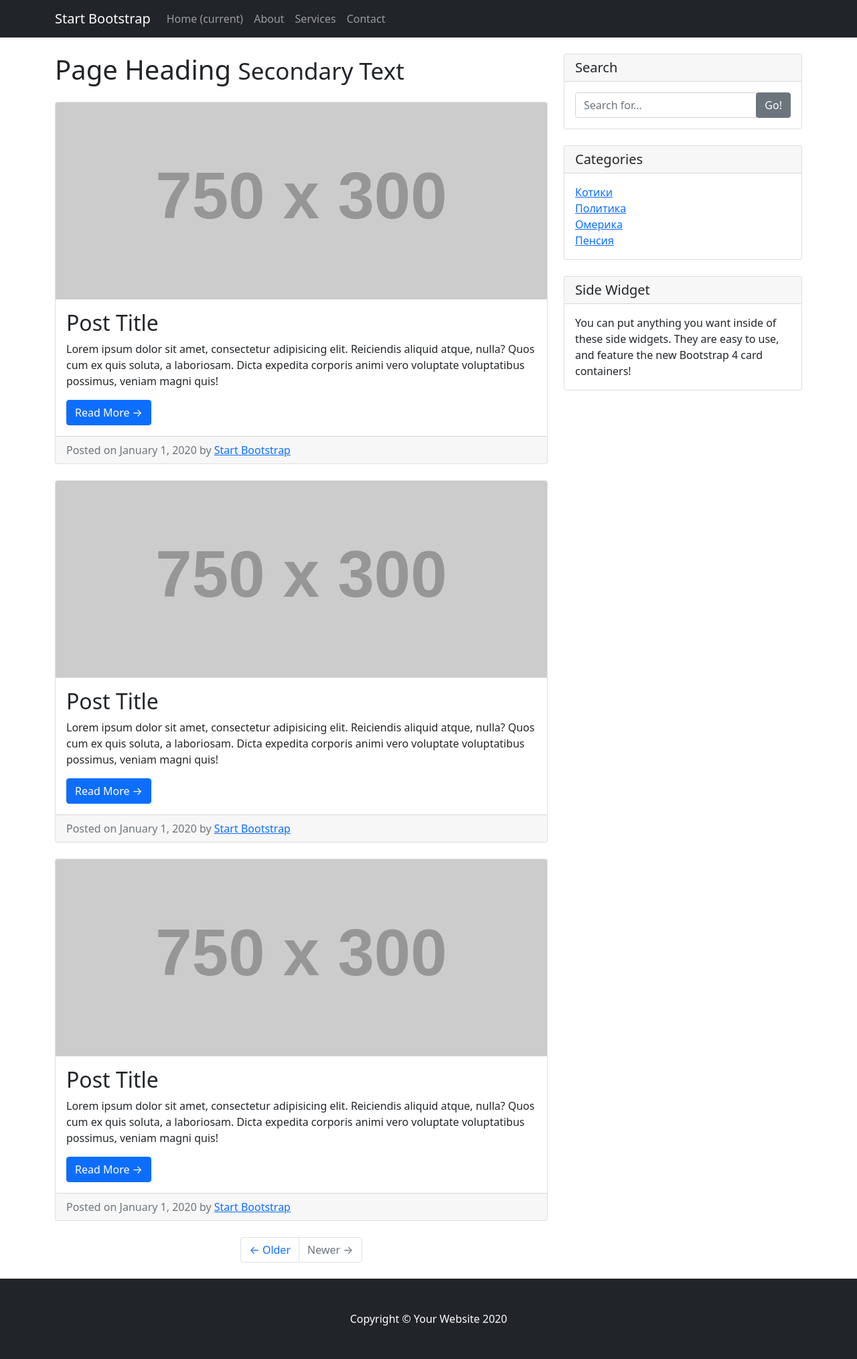
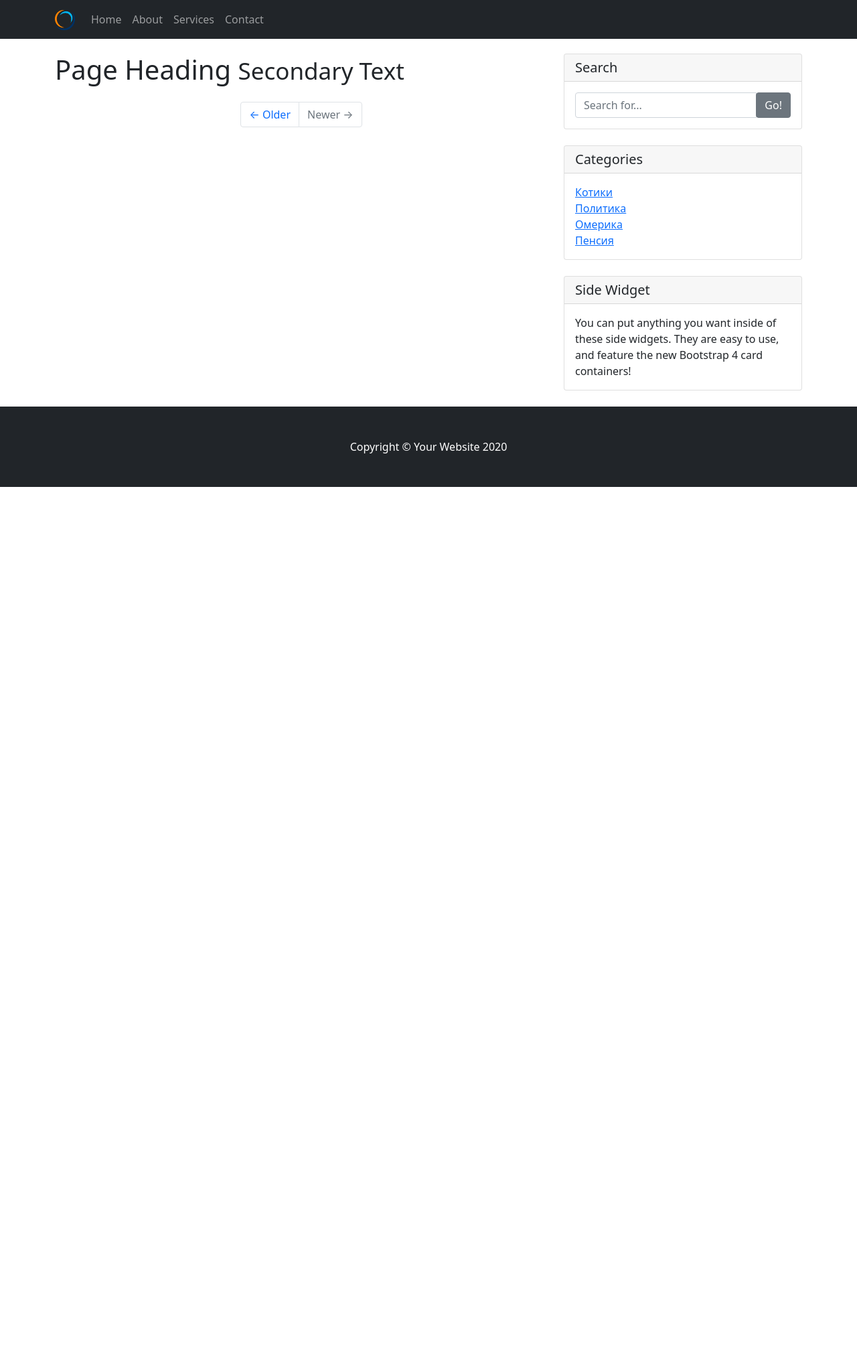
Before and after one commit to pavelk123/News_page, a Django app: page / in a window 1280 px wide. Shown: the whole page at 67% size. After the commit the page ends 727 px from the top, so only its background shows below. Run offline with Django 3.2, Linux system fonts and the light colour scheme; grey boxes labelled with a size stand in for pictures from a placeholder-image service; some libraries are stand-ins or nearby versions.

Commit message:
pre-alpha 0.1

```diff
--- /dev/null
+++ b/news_list/event/static/event/css/style.css
@@ -0,0 +1,6 @@
+.card-text{
+
+    white-space: nowrap;
+    overflow: hidden;
+    text-overflow: ellipsis;
+;}
--- a/news_list/event/templates/event/base.html
+++ b/news_list/event/templates/event/base.html
@@ -1,3 +1,4 @@
+{% load static %}
 <!DOCTYPE html>
 <html lang="en">
 
@@ -7,9 +8,11 @@
   <meta name="viewport" content="width=device-width, initial-scale=1, shrink-to-fit=no">
   <meta name="description" content="">
   <meta name="author" content="">
+{% block title %}
+  <title>{{title}}</title>
+<link type="text/css" href="{% static 'event/css/style.css' %} " rel="stylesheet" />
 
-  <title>Blog Home - Start Bootstrap Template</title>
-
+  {% endblock%}
   <!-- Bootstrap core CSS -->
   <link href="https://cdn.jsdelivr.net/npm/bootstrap@5.0.0-beta1/dist/css/bootstrap.min.css" rel="stylesheet" integrity="sha384-giJF6kkoqNQ00vy+HMDP7azOuL0xtbfIcaT9wjKHr8RbDVddVHyTfAAsrekwKmP1" crossorigin="anonymous">
 
@@ -28,15 +31,15 @@
   <!-- Navigation -->
   <nav class="navbar navbar-expand-lg navbar-dark bg-dark fixed-top">
     <div class="container">
-      <a class="navbar-brand" href="#">Start Bootstrap</a>
+      <a class="navbar-brand" href="#"><img width="30px" src="{% static 'event/media/logo.png' %}"></a>
       <button class="navbar-toggler" type="button" data-toggle="collapse" data-target="#navbarResponsive" aria-controls="navbarResponsive" aria-expanded="false" aria-label="Toggle navigation">
         <span class="navbar-toggler-icon"></span>
       </button>
       <div class="collapse navbar-collapse" id="navbarResponsive">
         <ul class="navbar-nav ml-auto">
           <li class="nav-item active">
-            <a class="nav-link" href="#">Home
-              <span class="sr-only">(current)</span>
+            <a class="nav-link" href="{% url 'home' %}">Home
+              <!--span class="sr-only">(current)</--span-->
             </a>
           </li>
           <li class="nav-item">
@@ -57,6 +60,10 @@
   <div class="container">
 
     <div class="row">
+{% block content%}
+      <style>
+
+      </style>
 
       <!-- Blog Entries Column -->
       <div class="col-md-8">
@@ -64,48 +71,23 @@
         <h1 class="my-4">Page Heading
           <small>Secondary Text</small>
         </h1>
-
+        {% for post in posts%}
         <!-- Blog Post -->
         <div class="card mb-4">
-          <img class="card-img-top" src="http://placehold.it/750x300" alt="Card image cap">
+          <img class="card-img-top" src="{{ post.image.url}}" alt="Card image cap">
           <div class="card-body">
-            <h2 class="card-title">Post Title</h2>
-            <p class="card-text">Lorem ipsum dolor sit amet, consectetur adipisicing elit. Reiciendis aliquid atque, nulla? Quos cum ex quis soluta, a laboriosam. Dicta expedita corporis animi vero voluptate voluptatibus possimus, veniam magni quis!</p>
-            <a href="#" class="btn btn-primary">Read More &rarr;</a>
+            <h2 class="card-title">{{post.title}}</h2>
+            <p class="card-text">{{post.text}}</p>
+            <a href="{{ post.get_absolut_url }}" class="btn btn-primary">Read More &rarr;</a>
           </div>
           <div class="card-footer text-muted">
-            Posted on January 1, 2020 by
+            {{post.pub_date}}
             <a href="#">Start Bootstrap</a>
           </div>
         </div>
+        {% endfor %}
 
-        <!-- Blog Post -->
-        <div class="card mb-4">
-          <img class="card-img-top" src="http://placehold.it/750x300" alt="Card image cap">
-          <div class="card-body">
-            <h2 class="card-title">Post Title</h2>
-            <p class="card-text">Lorem ipsum dolor sit amet, consectetur adipisicing elit. Reiciendis aliquid atque, nulla? Quos cum ex quis soluta, a laboriosam. Dicta expedita corporis animi vero voluptate voluptatibus possimus, veniam magni quis!</p>
-            <a href="#" class="btn btn-primary">Read More &rarr;</a>
-          </div>
-          <div class="card-footer text-muted">
-            Posted on January 1, 2020 by
-            <a href="#">Start Bootstrap</a>
-          </div>
-        </div>
-
-        <!-- Blog Post -->
-        <div class="card mb-4">
-          <img class="card-img-top" src="http://placehold.it/750x300" alt="Card image cap">
-          <div class="card-body">
-            <h2 class="card-title">Post Title</h2>
-            <p class="card-text">Lorem ipsum dolor sit amet, consectetur adipisicing elit. Reiciendis aliquid atque, nulla? Quos cum ex quis soluta, a laboriosam. Dicta expedita corporis animi vero voluptate voluptatibus possimus, veniam magni quis!</p>
-            <a href="#" class="btn btn-primary">Read More &rarr;</a>
-          </div>
-          <div class="card-footer text-muted">
-            Posted on January 1, 2020 by
-            <a href="#">Start Bootstrap</a>
-          </div>
-        </div>
+{% endblock %}
 
         <!-- Pagination -->
         <ul class="pagination justify-content-center mb-4">
@@ -145,7 +127,7 @@
                   {% for cat in category %}
                     <li>
 
-                      <a href="{{cat.slug}}">{{cat.title}}</a>
+                      <a href="{% url 'cat' cat.slug%}">{{cat.title}}</a>
 
 
                     </li>
--- /dev/null
+++ b/news_list/event/templates/event/category.html
@@ -0,0 +1,5 @@
+{% extends 'event/base.html' %}
+{% block content %}
+
+
+{% endblock %}
--- a/news_list/event/urls.py
+++ b/news_list/event/urls.py
@@ -5,5 +5,10 @@
 urlpatterns = [
     path('', views.index, name='home'),
     path('post/<slug:event_slug>/', views.event, name='event'),
+    path('cat/<slug:cat_slug>/', views.category_list, name='cat'),
+    #path('search/<str:search>', views, name='search'),
+
+
     re_path(r'^archive/(?P<year>[0-9]{4})/', views.archive)
+
 ]
--- a/news_list/event/views.py
+++ b/news_list/event/views.py
@@ -3,14 +3,31 @@
 from event.models import *
 
 categorys= Category.objects.all()
+posts = Event.objects.order_by('-pub_date').all()
 
 def index(request):
     #if request.GET:
     #    print(request.GET)
-    return render(request, 'event/base.html',{'category':categorys})
+    title ='Главная страница'
+    return render(request, 'event/base.html',{'category':categorys, 'posts':posts, 'title':title})
+
 
 def event(request, event_slug):
-    return HttpResponse(f'Страница новости<p>{event_slug}</p>')
+    post=Event.objects.get(slug=event_slug)
+    title=post.title
+    return render(request, 'event/event.html',{'category':categorys,'post':post, 'title':title})
+
+
+def category_list(request, cat_slug):
+
+    posts= Event.objects.filter(category=Category.objects.get(slug=cat_slug))
+    title = posts.first().category.title
+    category_selected = cat_slug
+    return render(request, 'event/base.html', {'category': categorys, 'posts': posts, 'title':title})
+
+def search(request, search_slug):
+    pass
+
 
 def archive(request, year):
     year = int(year)
--- a/news_list/news_list/settings.py
+++ b/news_list/news_list/settings.py
@@ -86,6 +86,7 @@
 # Password validation
 # https://docs.djangoproject.com/en/3.1/ref/settings/#auth-password-validators
 
+
 AUTH_PASSWORD_VALIDATORS = [
     {
         'NAME': 'django.contrib.auth.password_validation.UserAttributeSimilarityValidator',
@@ -120,6 +121,8 @@
 # https://docs.djangoproject.com/en/3.1/howto/static-files/
 
 STATIC_URL = '/static/'
+STATIC_ROOT = os.path.join(BASE_DIR,'static')
+STATICFILES_DIRS = []
 
 MEDIA_ROOT = os.path.join(BASE_DIR, 'media')
 MEDIA_URL = '/media/'
--- /dev/null
+++ b/news_list/requirements.txt
@@ -0,0 +1,5 @@
+asgiref==3.3.1
+Django==3.1.6
+Pillow==8.1.0
+pytz==2021.1
+sqlparse==0.4.1
```
Also changed, not shown: news_list/event/models.py (+14 -6 lines), news_list/event/templates/event/event.html (added, +28 -0 lines), news_list/db.sqlite3, news_list/event/static/event/media/logo.png (added), 1 other file.
